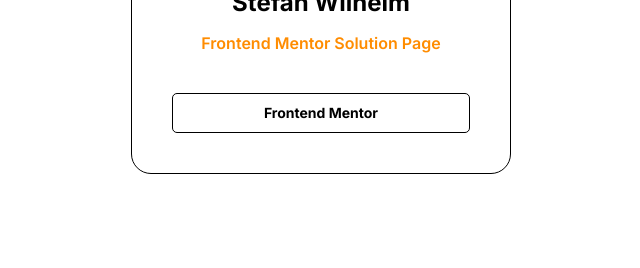
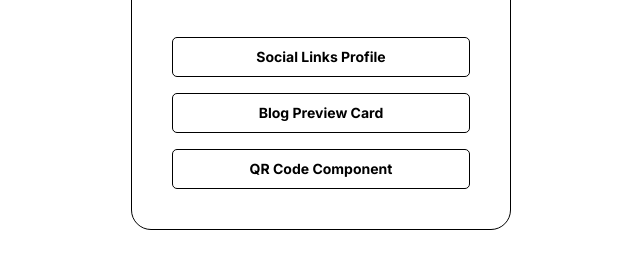
Before and after one commit to stewil87/frontend-mentor, a website: page index.html in a window 1280 px wide. Shown: the part 388-656 px from the top of the page, without its empty margins (319-959 px from the left). Drawn offline with Linux system fonts and the light colour scheme; files whose address does not match are found by name.

Commit message:
add live links to challenges

```diff
--- a/index.html
+++ b/index.html
@@ -25,13 +25,19 @@
       </div>
       <ul class="card__list">
         <li>
-          <a href="https://www.frontendmentor.io?ref=challenge" target="_blank">Frontend Mentor</a>
+          <a href="https://stewil87.github.io/frontend-mentor/social-links-profile-main" target="_blank">Social Links Profile</a>
+        </li>
+        <li>
+          <a href="https://stewil87.github.io/frontend-mentor/blog-preview-card-main" target="_blank">Blog Preview Card</a>
+        </li>
+        <li>
+          <a href="https://stewil87.github.io/frontend-mentor/qr-code-component-main" target="_blank">QR Code Component</a>
         </li>
       </ul>
     </article>
   </main>
   <div class="attribution">
-    <div>Coded by <a href="https://www.stefan-wilhelm.info/">Stefan Wilhelm</a>.</div>
+    <div>Coded by <a href="https://www.frontendmentor.io/profile/stewil87" target="_blank" title="Stefan Wilhelm on Frontend Mentor">Stefan Wilhelm</a>.</div>
   </div>
 </body>
 </html>
```
